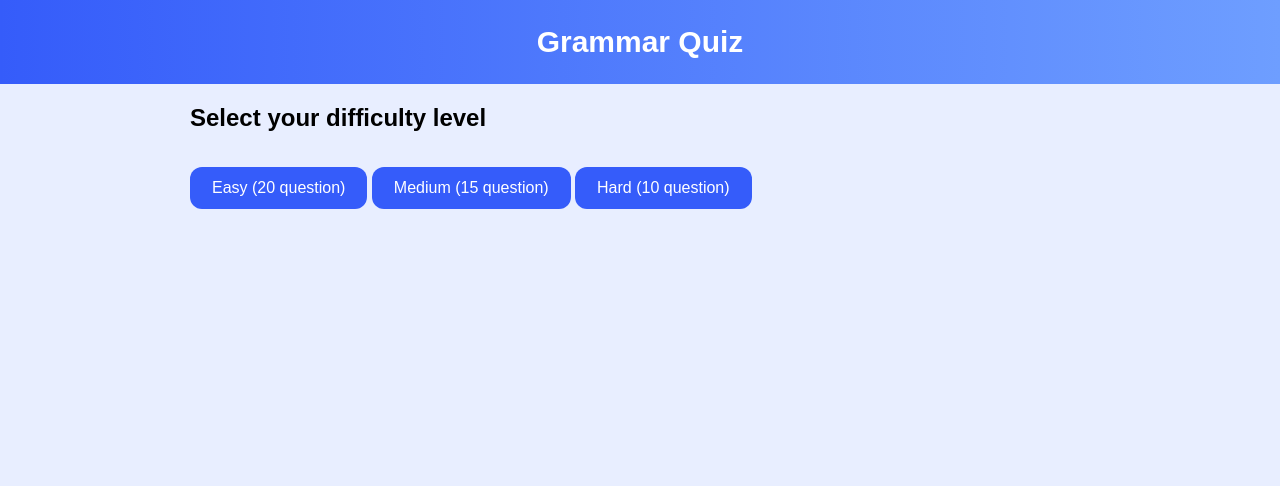
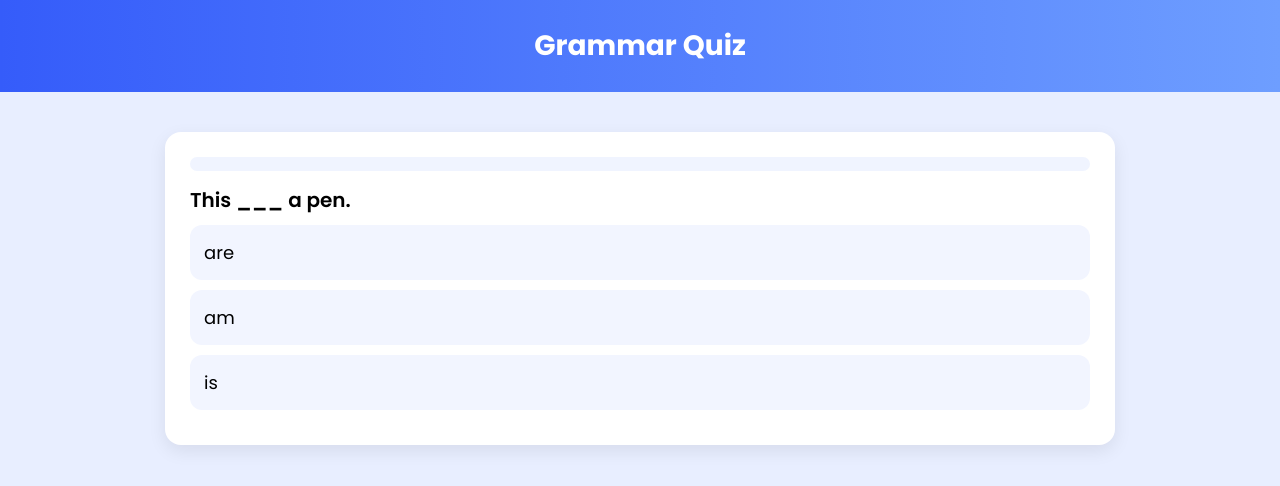
Before and after one commit to pratiwilubis/pratiwilubis.15, a plain HTML site: page quiz.html in a window 1280 px wide. Both pictures are taken after a click on the button "Easy (20 question)". Drawn offline with Linux system fonts and the light colour scheme.

Commit message:
Add files via upload

```diff
--- a/script.js
+++ b/script.js
@@ -1,3 +1,14 @@
+// script.js
+// Helper: shuffle array
+function shuffle(arr){
+  for(let i = arr.length-1;i>0;i--){
+    const j = Math.floor(Math.random()*(i+1));
+    [arr[i],arr[j]] = [arr[j],arr[i]];
+  }
+  return arr;
+}
+
+/* ===== Grammar checker (from index.html) ===== */
 function checkGrammar(){
   const text = document.getElementById("sentenceInput").value.trim();
   const result = document.getElementById("resultContainer");
@@ -20,7 +31,7 @@ function checkGrammar(){
   });
 
   if (errors.length === 0){
-    result.innerHTML = "<div class='section'>✔ Your sentence seems grammatically correct!</div>";
+    result.innerHTML = "<div class='section success'>✔ Your sentence seems grammatically correct!</div>";
   } else {
     errors.forEach(e=>{
       result.innerHTML += `<div class='error-card'>❌ ${e}</div>`;
@@ -28,79 +39,128 @@ function checkGrammar(){
   }
 }
 
-const questions = {
-  easy:[
-    { q:"Choose the correct form: She ___ happy.", a:["is","are","am"], c:0 },
-    { q:"Choose the correct article: I saw ___ elephant.", a:["a","an"], c:1 }
+/* ===== Quiz engine ===== */
+const bank = {
+  easy: [
+    {q:"She ___ hungry.", opts:["is","are","am"], a:0},
+    {q:"I saw ___ elephant.", opts:["a","an","the"], a:1},
+    {q:"They ___ my friends.", opts:["is","are","be"], a:1},
+    {q:"He ___ to school.", opts:["go","goes","gone"], a:1},
+    {q:"This ___ a pen.", opts:["is","are","am"], a:0},
+    {q:"I ___ coffee.", opts:["likes","like","liking"], a:1},
+    {q:"We ___ happy.", opts:["is","are","am"], a:1},
+    {q:"She ___ a doctor.", opts:["is","are","am"], a:0},
+    {q:"I ___ tired.", opts:["am","is","are"], a:0},
+    {q:"He ___ football.", opts:["play","plays","playing"], a:1},
+    {q:"___ you okay?", opts:["Are","Is","Am"], a:0},
+    {q:"I have ___ cat.", opts:["a","an","the"], a:0},
+    {q:"She has ___ umbrella.", opts:["a","an","the"], a:1},
+    {q:"We ___ students.", opts:["is","are","am"], a:1},
+    {q:"This ___ my bag.", opts:["are","is","am"], a:1},
+    {q:"They ___ lunch.", opts:["eat","eats","eating"], a:0},
+    {q:"I ___ English.", opts:["study","studies","studying"], a:0},
+    {q:"She ___ beautiful.", opts:["is","are","be"], a:0},
+    {q:"You ___ my friend.", opts:["are","is","am"], a:0},
+    {q:"The cats ___ sleeping.", opts:["is","are","am"], a:1}
   ],
-  medium:[
-    { q:"Choose the correct sentence.", a:["He go to school.","He goes to school."], c:1 },
-    { q:"Find the correct past tense.", a:["He eated food.","He ate food."], c:1 }
+  medium: [
+    {q:"He ___ to school every day.", opts:["go","goes","going"], a:1},
+    {q:"They ___ finished yet.", opts:["haven't","hasn't","didn't"], a:0},
+    {q:"She ___ the movie already.", opts:["saw","has seen","seeing"], a:1},
+    {q:"We ___ dinner.", opts:["have ate","have eaten","had ate"], a:1},
+    {q:"He ___ there for two hours.", opts:["has been","have been","had been"], a:0},
+    {q:"She ___ to the mall yesterday.", opts:["went","go","gone"], a:0},
+    {q:"They ___ here since morning.", opts:["have been","has been","had been"], a:0},
+    {q:"I ___ my homework.", opts:["have finished","has finished","finished"], a:0},
+    {q:"She ___ playing.", opts:["is","are","am"], a:0},
+    {q:"He ___ a phone.", opts:["doesn't has","doesn't have","don't have"], a:1},
+    {q:"We ___ meet him tomorrow.", opts:["will","would","shall"], a:0},
+    {q:"If it rains, we ___ stay home.", opts:["will","would","should"], a:0},
+    {q:"She ___ English well.", opts:["speaks","speak","spoke"], a:0},
+    {q:"He ___ working now.", opts:["is","are","am"], a:0},
+    {q:"They ___ already left.", opts:["have","has","had"], a:0}
   ],
-  hard:[
-    { q:"Choose the grammatically correct option.", a:["If I was you, I'd go.","If I were you, I'd go."], c:1 },
-    { q:"Correct form?", a:["She suggested me to go.","She suggested that I go."], c:1 }
+  hard: [
+    {q:"If I ___ you, I'd wait.", opts:["was","were","am"], a:1},
+    {q:"Had I known, I ___ gone.", opts:["would have","will have","would"], a:0},
+    {q:"She suggested that I ___.", opts:["go","to go","going"], a:0},
+    {q:"It is essential that he ___ present.", opts:["be","is","are"], a:0},
+    {q:"No sooner ___ he arrived.", opts:["had","have","has"], a:0},
+    {q:"I wish it ___ not true.", opts:["were","was","is"], a:0},
+    {q:"He demanded that she ___ the truth.", opts:["tell","tells","told"], a:0},
+    {q:"If only I ___ harder.", opts:["had worked","have worked","worked"], a:0},
+    {q:"She behaves as if she ___ everything.", opts:["knew","knows","know"], a:0},
+    {q:"It’s time we ___ home.", opts:["went","go","gone"], a:0}
   ]
 };
 
-let currentSet=[];
-let currentIndex=0;
-let score=0;
-let streak=0;
+// quiz state
+let currentSet = [];
+let qIndex = 0;
+let score = 0;
 
 function startQuiz(level){
-  currentSet = questions[level];
-  currentIndex = 0;
+  // clone and shuffle
+  currentSet = shuffle(JSON.parse(JSON.stringify(bank[level])));
+  // for each question, also shuffle options while keeping track of correct index
+  currentSet.forEach(q=>{
+    const correctText = q.opts[q.a];
+    q.opts = shuffle(q.opts);
+    q.a = q.opts.indexOf(correctText);
+  });
+  qIndex = 0;
   score = 0;
-  streak = 0;
-  document.getElementById("quizBox").style.display="block";
-  document.getElementById("finalResult").innerHTML="";
-  showQuestion();
+  document.getElementById('startScreen').style.display='none';
+  document.getElementById('finalScreen').style.display='none';
+  document.getElementById('quizScreen').style.display='block';
+  renderQuestion();
+  updateProgress();
 }
 
-function showQuestion(){
-  const q = currentSet[currentIndex];
-  document.getElementById("quizQuestion").innerHTML = q.q;
-
-  const optionsDiv = document.getElementById("quizOptions");
-  optionsDiv.innerHTML = "";
-
-  q.a.forEach((opt,i)=>{
-    const btn = document.createElement("div");
-    btn.className="quiz-option";
-    btn.innerHTML=opt;
-    btn.onclick=()=> checkAnswer(i);
-    optionsDiv.appendChild(btn);
+function renderQuestion(){
+  const q = currentSet[qIndex];
+  document.getElementById('questionText').innerText = q.q;
+  const box = document.getElementById('optionsBox');
+  box.innerHTML = '';
+  q.opts.forEach((opt,i)=>{
+    const d = document.createElement('div');
+    d.className = 'option';
+    d.innerText = opt;
+    d.onclick = ()=> selectAnswer(i,d);
+    box.appendChild(d);
   });
+  updateProgress();
 }
 
-function checkAnswer(choice){
-  const q=currentSet[currentIndex];
-  const options=document.querySelectorAll(".quiz-option");
-
-  if (choice === q.c){
-    options[choice].classList.add("correct");
+function selectAnswer(i, elem){
+  const q = currentSet[qIndex];
+  const opts = document.querySelectorAll('.option');
+  if(i === q.a){
+    elem.classList.add('correct');
     score++;
-    streak++;
   } else {
-    options[choice].classList.add("wrong");
-    streak=0;
+    elem.classList.add('wrong');
+    // highlight correct
+    opts[q.a].classList.add('correct');
   }
-
+  // move next after short delay
   setTimeout(()=>{
-    currentIndex++;
-    if (currentIndex < currentSet.length){
-      showQuestion();
-    } else {
-      showFinal();
-    }
-  },700);
+    qIndex++;
+    if(qIndex >= currentSet.length) finishQuiz();
+    else renderQuestion();
+  }, 600);
 }
 
-function showFinal(){
-  document.getElementById("quizBox").style.display="none";
-  document.getElementById("finalResult").innerHTML=
-    `<h2>Quiz Completed!</h2>
-     <p>Correct: ${score}</p>
-     <p>Wrong: ${currentSet.length-score}</p>`;
+function updateProgress(){
+  const total = currentSet.length || 0;
+  const num = Math.min(qIndex+1, total);
+  const pct = total === 0 ? 0 : Math.round((num-1)/total * 100);
+  document.getElementById('progressBar').style.width = pct + '%';
+  document.getElementById('progressText').innerText = (num>0?num:0) + '/' + total;
 }
+
+function finishQuiz(){
+  document.getElementById('quizScreen').style.display='none';
+  document.getElementById('finalScreen').style.display='block';
+  document.getElementById('finalScore').innerText = `Skor: ${score} / ${currentSet.length}`;
+}
--- a/style.css
+++ b/style.css
@@ -1,3 +1,6 @@
+/* style.css */
+@import url('https://fonts.googleapis.com/css2?family=Poppins:wght@300;400;600;700&display=swap');
+
 body {
   font-family: Poppins, sans-serif;
   background: #e8eeff;
@@ -8,8 +11,8 @@ header {
   background: linear-gradient(90deg, #355cfa, #6e9eff);
   padding:25px;
   color:white;
-  font-size:30px;
-  font-weight:bold;
+  font-size:28px;
+  font-weight:700;
   text-align:center;
 }
 .container {
@@ -21,17 +24,18 @@ header {
   padding:30px;
   margin:30px auto;
   border-radius:15px;
-  box-shadow:0 4px 12px rgba(0,0,0,0.15);
+  box-shadow:0 6px 18px rgba(0,0,0,0.08);
 }
 .large textarea{
-  height:180px;
+  height:200px;
 }
 textarea {
   width:100%;
   padding:15px;
   border-radius:12px;
-  border:1px solid #bbb;
+  border:1px solid #d0d7ff;
   font-size:16px;
+  resize:vertical;
 }
 .button {
   background:#355cfa;
@@ -43,21 +47,60 @@ textarea {
   cursor:pointer;
   border:none;
   font-size:16px;
+  text-decoration:none;
+  text-align:center;
 }
-.quiz-box {
-  max-width:750px;
+.center { text-align:center; }
+
+/* Quiz cards */
+.card {
   background:white;
   padding:25px;
-  border-radius:15px;
-  box-shadow:0 4px 10px rgba(0,0,0,0.15);
+  border-radius:16px;
+  box-shadow:0 6px 18px rgba(0,0,0,0.08);
+  margin:40px auto;
 }
-.quiz-option {
-  background:#eef3ff;
-  padding:15px;
-  margin:12px 0;
+.question-text {
+  font-size:20px;
+  font-weight:600;
+  margin:14px 0 8px;
+}
+.option {
+  background:#f2f5ff;
+  padding:14px;
+  margin:10px 0;
+  border-radius:12px;
   cursor:pointer;
+  font-size:18px;
+  transition:transform .08s ease, box-shadow .08s ease;
+}
+.option:active { transform:scale(.995); }
+.correct { background:#caffd3 !important; }
+.wrong { background:#ffd3d3 !important; }
+
+/* Progress */
+.progress {
+  position:relative;
+  height:14px;
+  background:#f0f4ff;
   border-radius:12px;
-  font-size:18px;
+  overflow:hidden;
+  margin-bottom:14px;
 }
-.correct { background:#c9ffd0 !important; }
-.wrong { background:#ffd1d1 !important; }
+.progress-bar {
+  height:100%;
+  width:0%;
+  background:linear-gradient(90deg,#4b7bec,#74b9ff);
+  transition:width .28s ease;
+}
+.progress-text {
+  position:absolute;
+  right:10px;
+  top:-26px;
+  font-size:13px;
+  color:#334;
+}
+
+/* result */
+#error, .error-card { background:#fff3f3; color:#8a1f1f; padding:10px; border-radius:8px; margin-top:10px; }
+.section.success { background:#f3fff6; color:#0a7a3a; padding:12px; border-radius:10px; }
```
